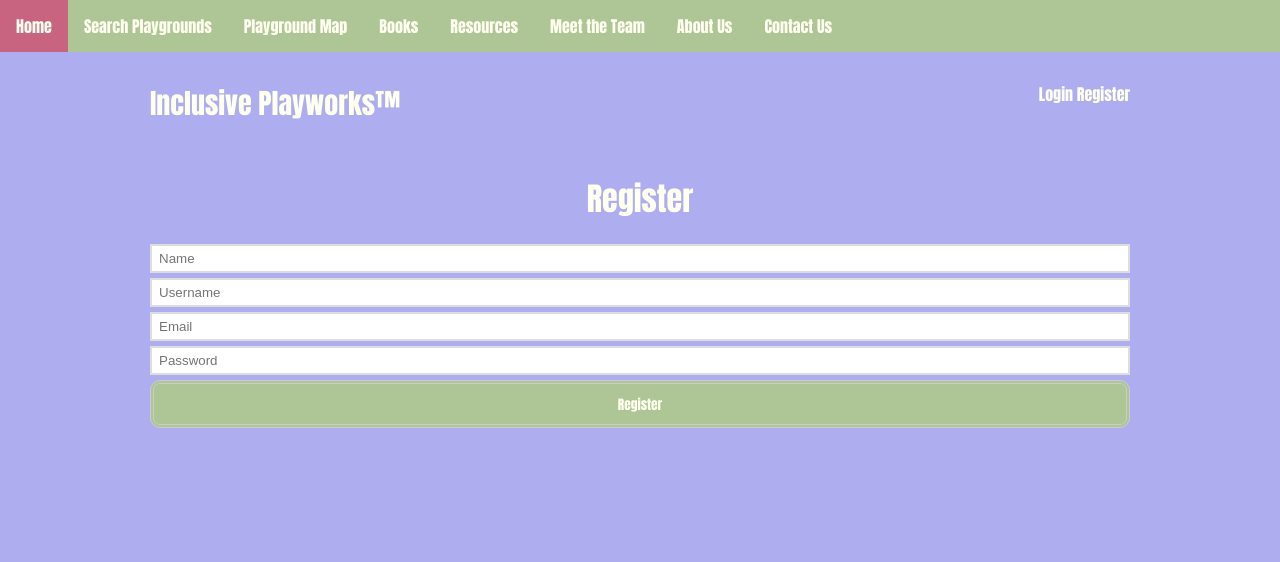
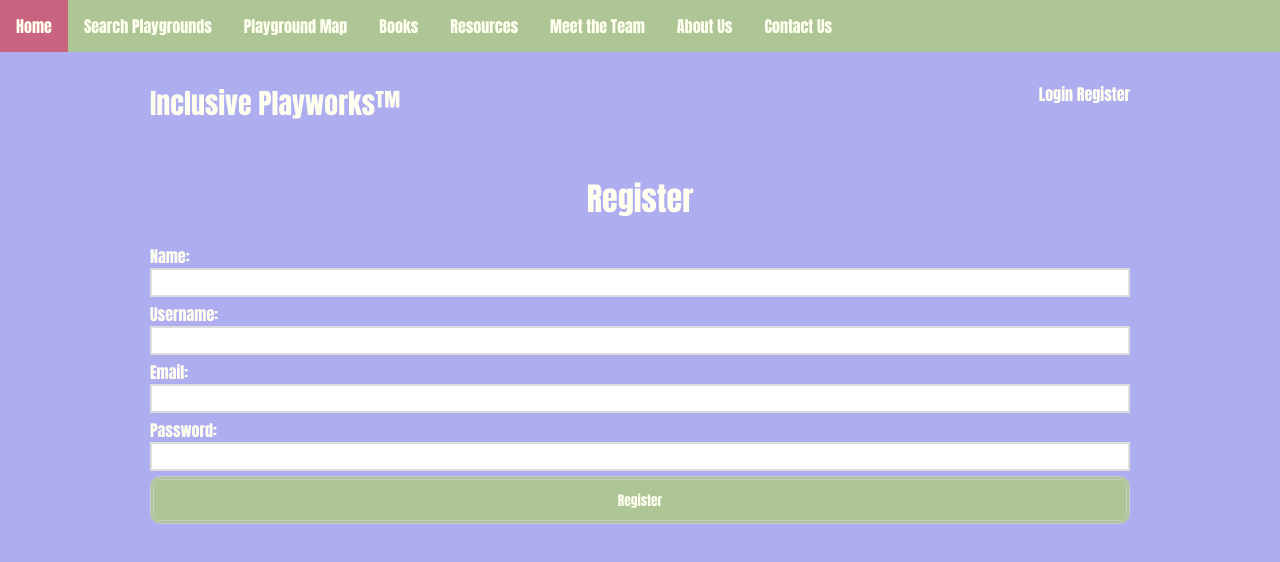
Before and after one commit to htntang/everychildplays, a React (Create React App) app in the folder client/: page /register in a window 1280 px wide. Shown: the top 562 px of the page. Built offline with nearby package versions, Linux system fonts and the light colour scheme.

Commit message:
add user registration function

```diff
--- a/client/src/App.js
+++ b/client/src/App.js
@@ -24,7 +24,7 @@
        <Route path="/" element={ <Layout /> }>
         <Route index element = { <IndexPage /> }/>
         <Route path="/login" element={ <LoginPage /> } />
-        <Route path="/register" element={ <RegistrationPage /> } />
+        <Route path="/register" element={ <RegistrationPage/> } />
         <Route path="/about" element={ <About />} />
         <Route path="/team" element={ <Team /> } />
         <Route path="/map" element={ <PlaygroundMap /> } />
--- a/client/src/Pages/RegistrationPage.js
+++ b/client/src/Pages/RegistrationPage.js
@@ -1,14 +1,58 @@
-export default function RegistrationPage() {
-    return(
-        <form className="register">
+import React, { useState, useEffect } from 'react'
 
-        <h1>Register</h1>
+const RegistrationPage = () => {
+    const [formData, setFormData] = useState({
+      name: '',
+      username: '',
+      email: '',
+      password: '',
+    });
 
-            <input type="text" placeholder="Name" />
-            <input type="text" placeholder="Username" />
-            <input type="text" placeholder="Email" />
-            <input type="password" placeholder="Password" />
-            <button>Register</button>
+    const handleSubmit = async (e) => {
+        e.preventDefault();
+        try {
+          const res = await fetch('http://localhost:5005/api/users/register', {
+            method: 'POST',
+            headers: {
+              'Content-Type': 'application/json',
+            },
+            body: JSON.stringify(formData),
+          });
+          const data = await res.json();
+          console.log(data);
+        } catch (error) {
+          console.log(error);
+        }
+      };
+
+      const handleChange = (e) => {
+        setFormData({ ...formData, [e.target.name]: e.target.value });
+      };
+
+      return (
+        <form className="register" onSubmit={handleSubmit}>
+
+          <h1>Register</h1>
+
+          <label>
+            Name:
+            <input type="text" name="name" onChange={handleChange} />
+          </label>
+          <label>
+            Username:
+            <input type="text" name="username" onChange={handleChange} />
+          </label>
+          <label>
+            Email:
+            <input type="email" name="email" onChange={handleChange} />
+          </label>
+          <label>
+            Password:
+            <input type="password" name="password" onChange={handleChange} />
+          </label>
+          <button type="submit">Register</button>
         </form>
-    );
-}
+      );
+    };
+
+    export default RegistrationPage;
```
Also changed, not shown: 1 other file (tests, documents, lock files or other folders).
